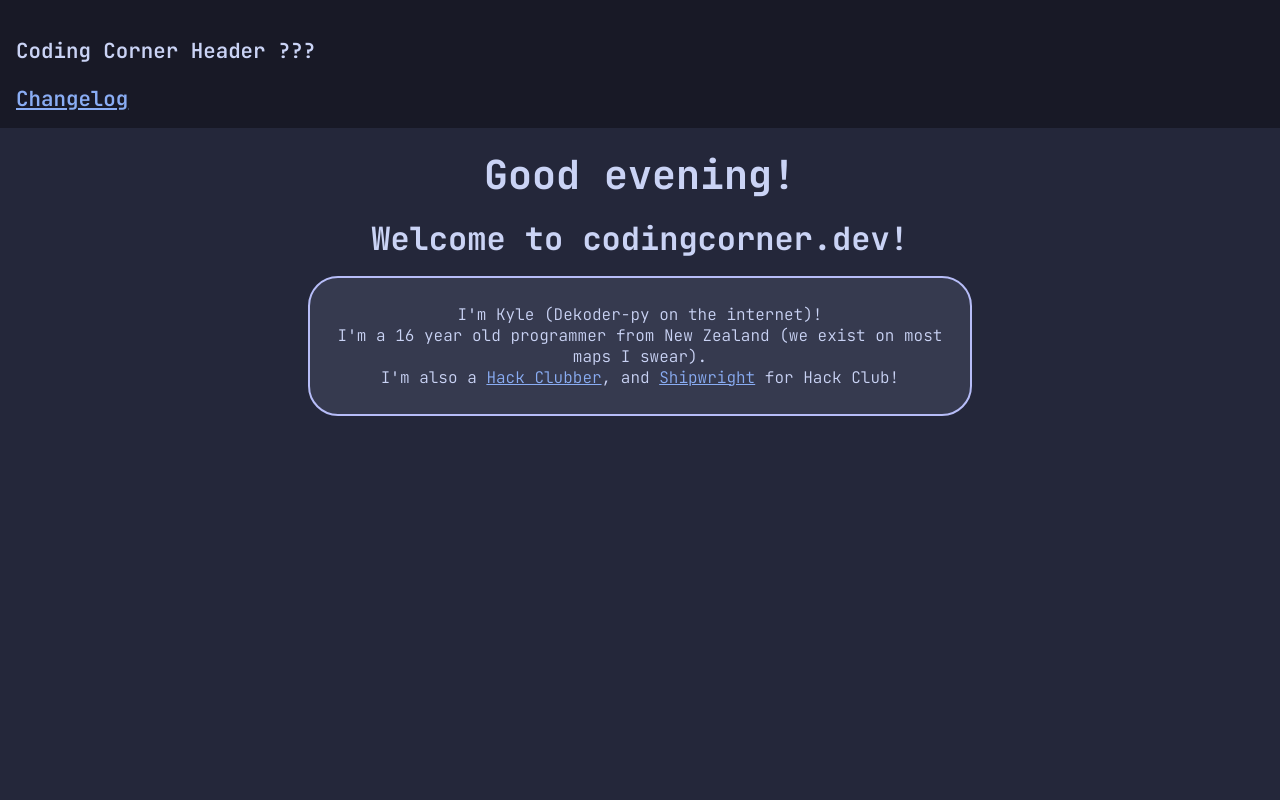
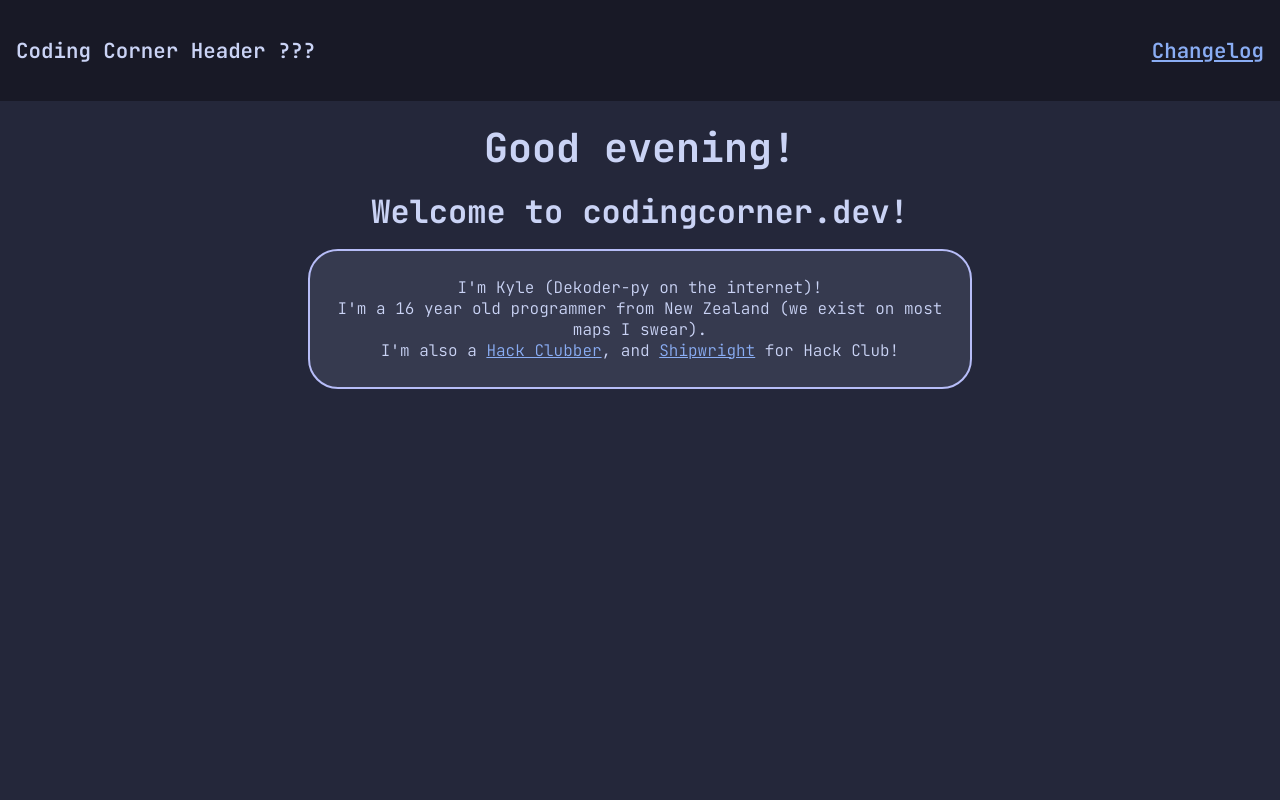
Before and after one commit to Dekoder-py/codingcorner-site-v3, a website: page index.html in a window 1280 px wide. Shown: the top 800 px of the page. Drawn offline with Linux system fonts and the light colour scheme.

Commit message:
fix header

```diff
--- a/styles.css
+++ b/styles.css
@@ -80,6 +80,11 @@ header {
   font-size: 1.3em;
   font-weight: 600;
   margin-bottom: 20px;
+  display: flex;
+  flex-direction: row;
+  justify-content: space-between;
+  align-items: center;
+  gap: 1rem;
 }
 
 footer {
```
